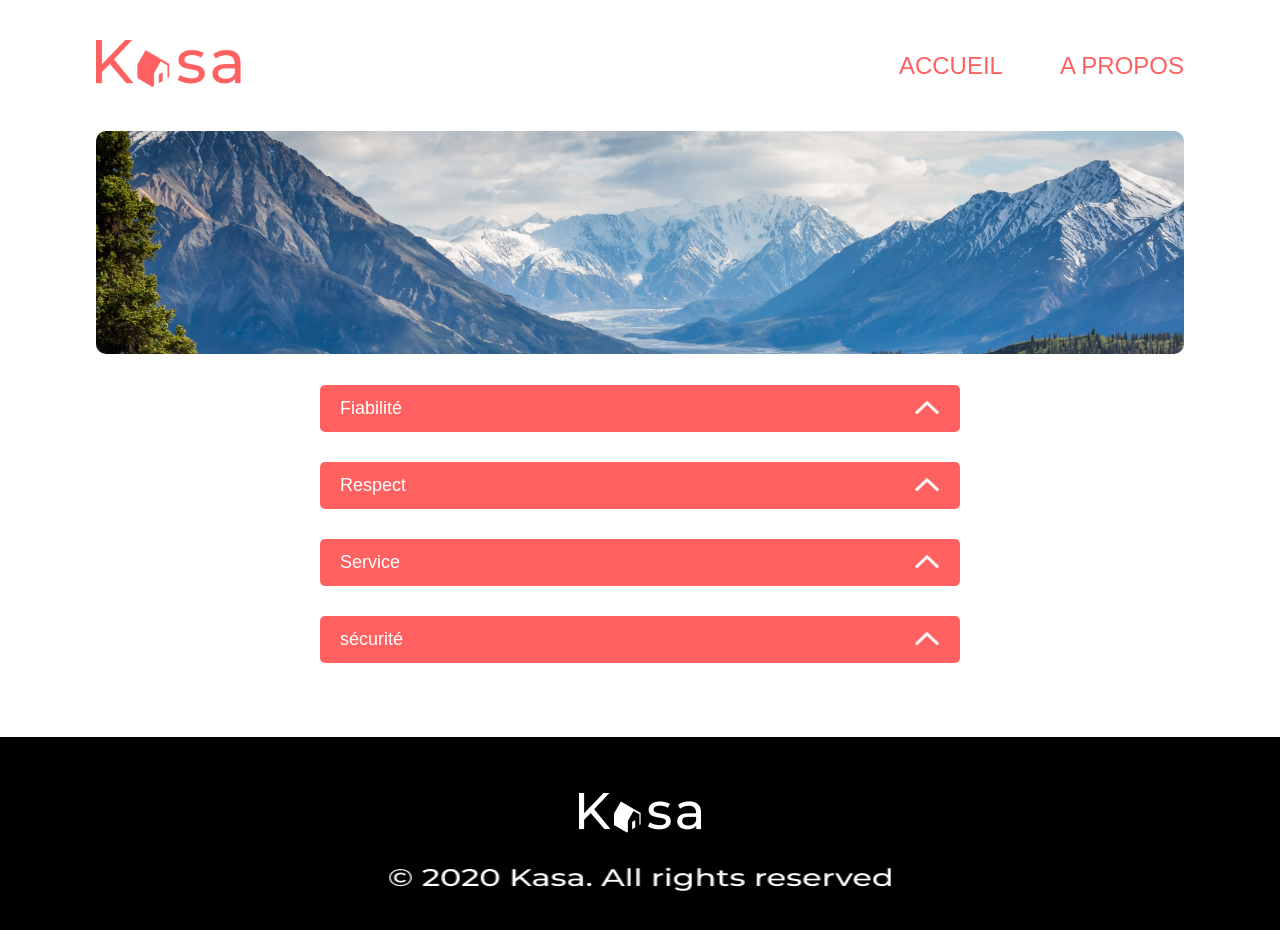
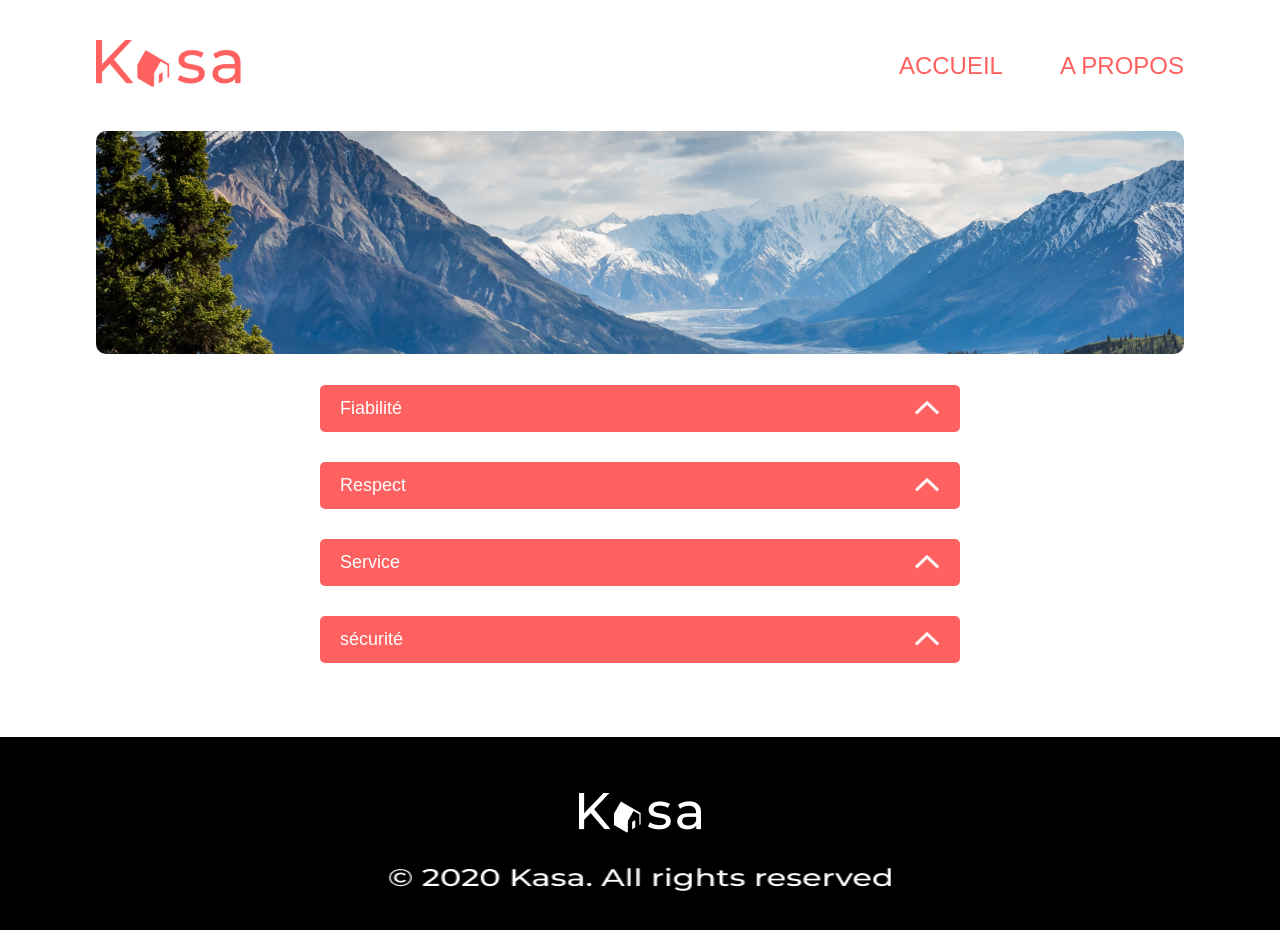
Before and after one commit to alexvtl/kasa, a React (Create React App) app: page /about in a window 1280 px wide. Shown: the top 930 px of the page. Built offline with nearby package versions, Linux system fonts and the light colour scheme.

Commit message:
control app all clean

```diff
--- a/src/components/Carrousel/carrousel.scss
+++ b/src/components/Carrousel/carrousel.scss
@@ -53,23 +53,21 @@
     }
   }
   &_img_index {
-    z-index: 1;
-    bottom: 6px;
-    text-align: center;
-    font-family: 'Montserrat';
-    font-style: normal;
-    font-weight: 500;
-    font-size: 18px;
     color: transparent;
-    position: absolute;
     @include tablet-only {
-      margin: auto;
+      position: absolute;
+      z-index: 1;
+      bottom: 24px;
+      font-family: 'Montserrat';
+      font-style: normal;
+      font-weight: 500;
+      font-size: 18px;
       color: white;
-      height: 32.402400970458984px;
+      height: 32.4px;
       width: 24px;
       left: 607px;
-      top: 357.672607421875px;
-      border-radius: nullpx;
+      right: auto;
+      left: 50%;
     }
   }
 }
--- a/src/components/Collapse/collapse.scss
+++ b/src/components/Collapse/collapse.scss
@@ -66,6 +66,8 @@
 }
 
 .collapse_button_icon {
+  height: 10px;
+  width: 15px;
   @include tablet-only {
     height: 15px;
     width: 26px;
--- a/src/components/Collapse/index.jsx
+++ b/src/components/Collapse/index.jsx
@@ -8,9 +8,7 @@ function Collapse({ title, texte }) {
     <div className="collapse">
       <div className="collapse_title" onClick={() => setisOpen(false)}>
         {title}
-        <button
-          className={isOpen ? 'collapse_button_open' : 'collapse_button_close'}
-        >
+        <button className="collapse_button_open">
           <img
             className="collapse_button_icon"
             src={fleche}
@@ -26,9 +24,7 @@ function Collapse({ title, texte }) {
     <div className="collapse">
       <div className="collapse_title" onClick={() => setisOpen(true)}>
         {title}
-        <button
-          className={isOpen ? 'collapse_button_open' : 'collapse_button_close'}
-        >
+        <button className="collapse_button_close">
           <img
             className="collapse_button_icon"
             src={fleche}
--- a/src/pages/About/about.scss
+++ b/src/pages/About/about.scss
@@ -12,20 +12,16 @@
     margin: 44px auto;
   }
   &_banner {
-    width: 336px;
+    width: 335px;
     height: 223px;
     margin: 0px auto 20px;
+    background: url('../../assets/coverbannermobile.png');
+    background-size: cover;
+    border-radius: 10px;
     @include tablet-only {
+      background: url('../../assets/AboutCover.png');
       width: 85%;
       margin: 0 auto 31px;
-    }
-    &_cover {
-      object-fit: cover;
-      border-radius: 10px;
-      @include tablet-only {
-        width: 100%;
-        height: 223px;
-      }
     }
   }
 }
--- a/src/pages/About/index.jsx
+++ b/src/pages/About/index.jsx
@@ -1,17 +1,10 @@
-import AboutCover from '../../assets/AboutCover.png';
 import './about.scss';
 import Collapse from '../../components/Collapse/index.jsx';
 
 function About() {
   return (
     <div className="about">
-      <section className="about_banner">
-        <img
-          className="about_banner_cover"
-          src={AboutCover}
-          alt="about cover"
-        />
-      </section>
+      <section className="about_banner"></section>
       <Collapse
         className="collapse_about"
         title="Fiabilité"
```
Also changed, not shown: src/assets/coverbannermobile.png (added).
